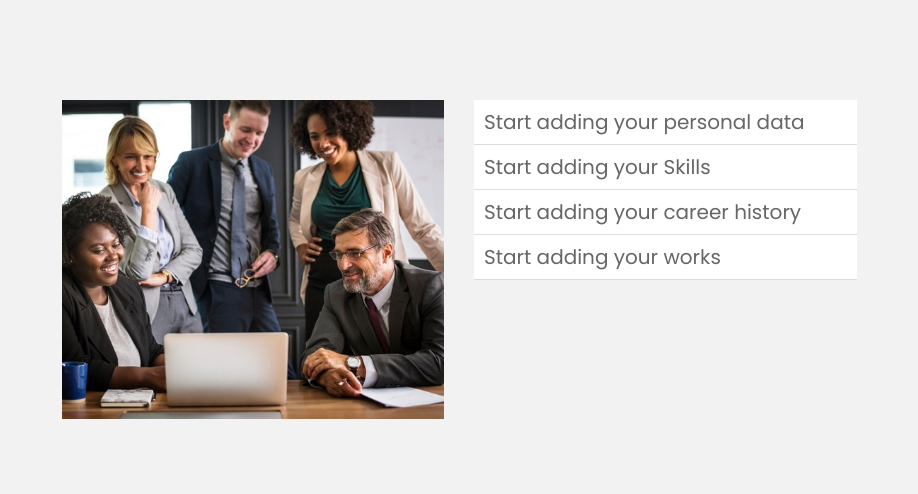
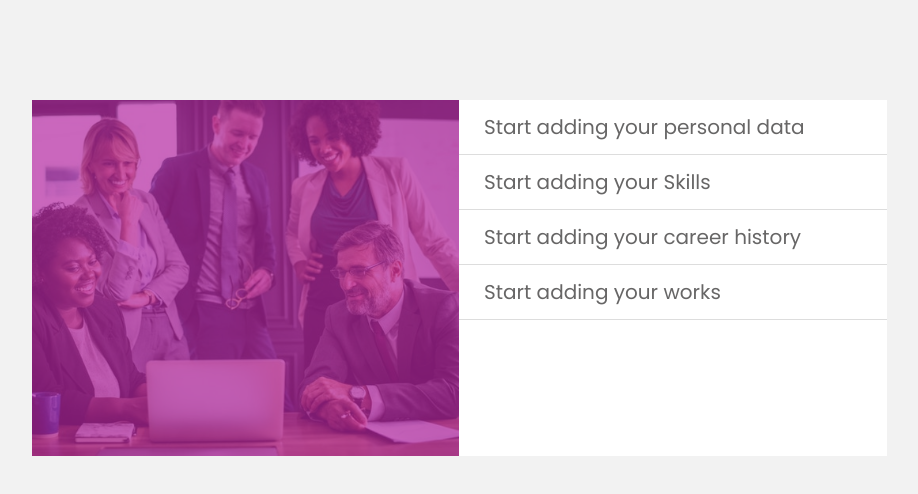
Before and after one commit to hassangabr/personal-app, a React app: page /chooseTask in a window 1280 px wide. Shown: the top 494 px of the page, without its empty margins (181-1099 px from the left). Built offline with nearby package versions, Linux system fonts and the light colour scheme.

Commit message:
building choose task stage 4

```diff
--- a/src/containers/ChooseTask/ChooseTask.js
+++ b/src/containers/ChooseTask/ChooseTask.js
@@ -8,15 +8,17 @@ const chooseTask = () => {
         <section className="chooseTask">
             <div className="container">
                 <div className="justify-content-center align-items-center row">
-                    <div className="col-lg-9 row">
-                        <div className="col-lg-6">
+                    <div className="col-lg-9 ">
+                        <div className="content row">
+                            <div className="col-lg-6 sp">
                                 <div className="pic">
-                                <div className="blur">
+                                    <div className="pic">
                                         <img src = {chooseTaskImage} className="img-fluid d-block mx-auto" alt="contains peaple looking at a computer"/>
+                                        <div className="blur"></div>
                                     </div>
                                 </div>
                             </div>
-                        <div className="col-lg-6">
+                            <div className="col-lg-6 sp">
                                 <nav className="chooseTaskNav">
                                     <ul className="list-unstyled">
                                         <NavigationItem link = "/data" exact = {true}>Start adding your personal data</NavigationItem>
@@ -26,7 +28,8 @@ const chooseTask = () => {
                                     </ul>
                                 </nav>
                             </div>
-                    </div>
+                        </div> {/*content*/ }
+                    </div> {/*col-lg-9*/ }
                 </div>
             </div>
         </section>
--- a/src/containers/ChooseTask/ChooseTask.scss
+++ b/src/containers/ChooseTask/ChooseTask.scss
@@ -1,9 +1,26 @@
 section.chooseTask {
     padding:100px 0;
-
+    .sp {padding-left:0 !important; padding-right:0;}
+    .content {background:#fff }
     .chooseTaskNav {
         position: relative;
         width:100%;
         min-height:auto;
+        .navItem a {
+            padding-left:25px;
+            padding-top:12px;
+            padding-bottom:12px;
+        }
+    }
+    .pic {
+        position: relative;
+        .blur {
+            position: absolute;
+            top:0;
+            left:0;
+            width:100%;
+            height:100%;
+            background-color: rgba(180, 39, 161, 0.7);
+        }
     }
 }
```
Lines whose indentation alone changed are shown as unchanged.
